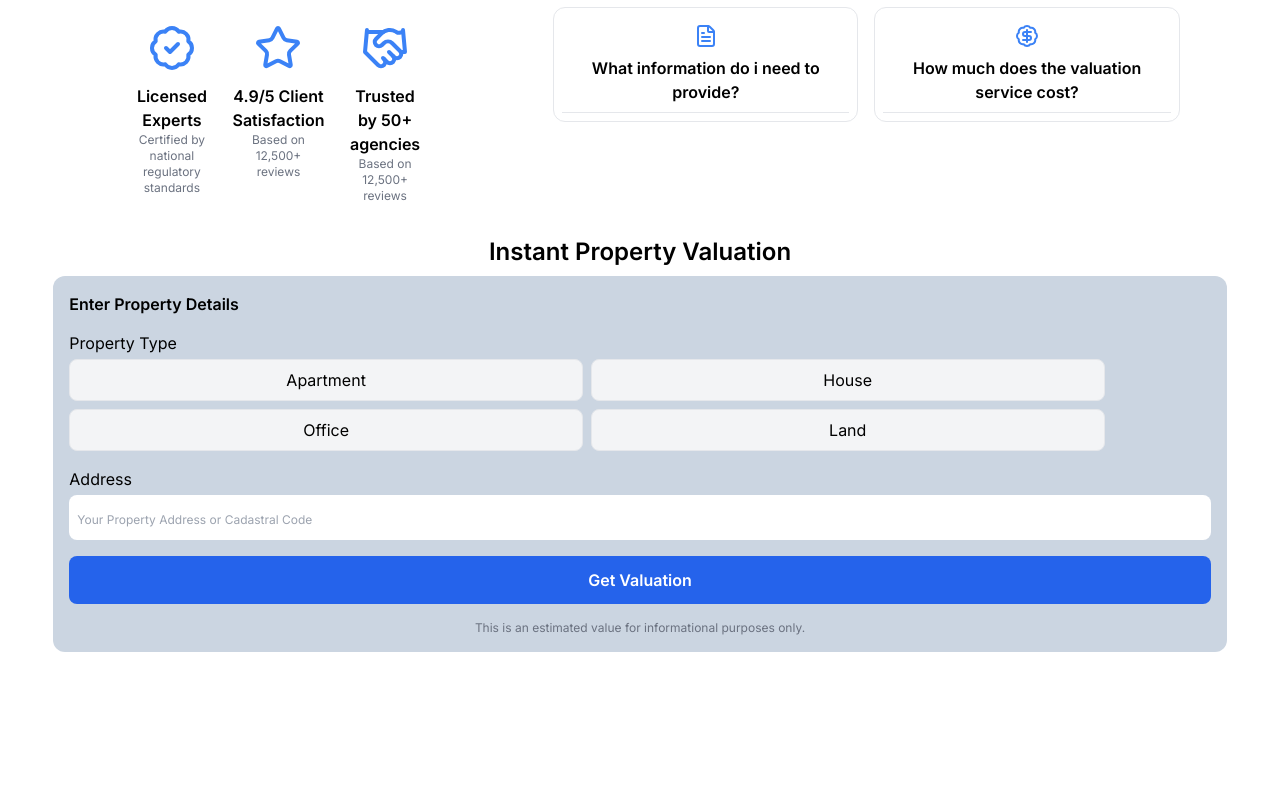
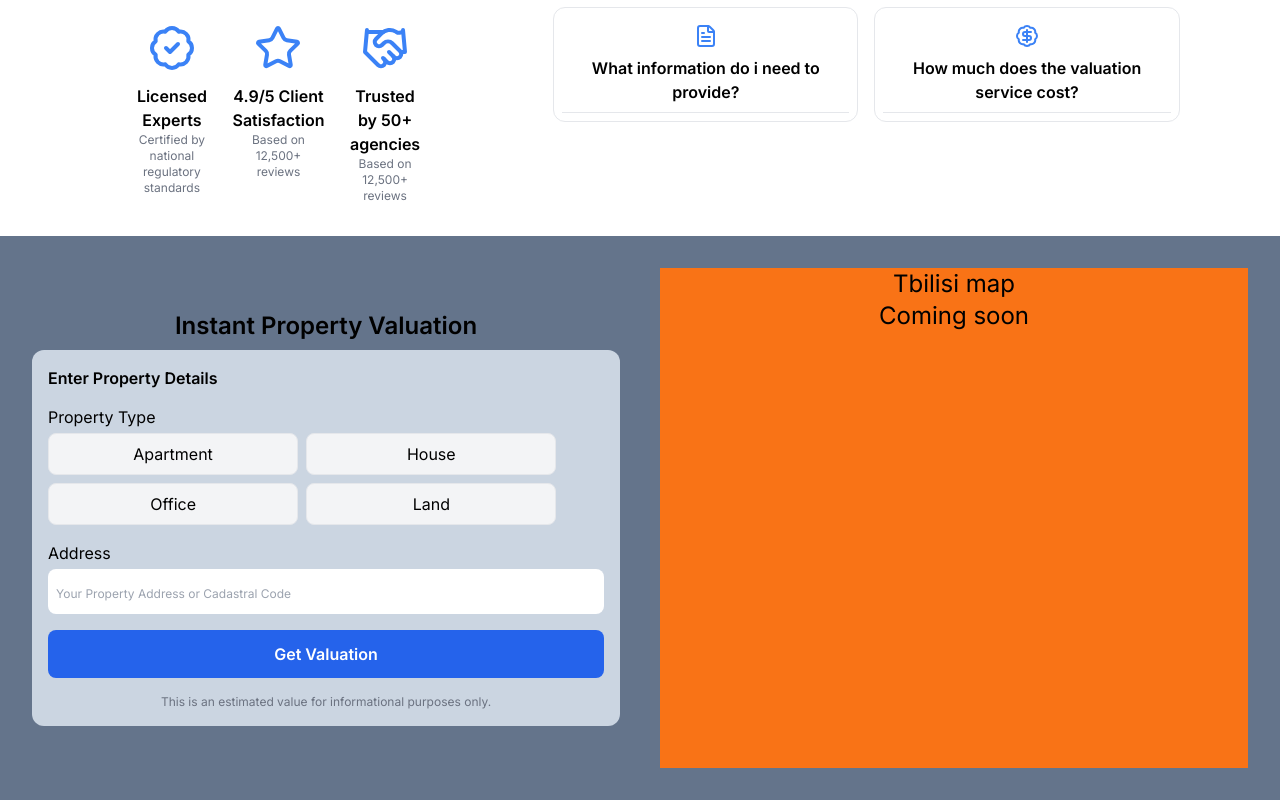
Before and after one commit to dodicha/work, a Next.js app: page /projects/valuation in a window 1280 px wide. Shown: the part 672-1472 px from the top of the page. Before the commit the page ends 1324 px from the top, so only its background shows below. Built offline with nearby package versions, Linux system fonts and the light colour scheme.

Commit message:
lets start to  add  map functional

```diff
--- a/src/app/projects/valuation/components/FastValuation.tsx
+++ b/src/app/projects/valuation/components/FastValuation.tsx
@@ -103,7 +103,7 @@ export default function FastValuation() {
   }
 
   return (
-    <div className="mt-10  text-center md:w-1/2 md:mt-0 lg:w-11/12 lg:m-auto ">
+    <div className="mt-10  text-center md:w-1/2 md:mt-0 lg:w-1/2 lg:m-auto ">
       <h2 className="font-semibold text-2xl mb-2">
         Instant Property Valuation
       </h2>
--- /dev/null
+++ b/src/app/projects/valuation/components/Map.tsx
@@ -0,0 +1,10 @@
+import React from "react";
+
+export default function Map() {
+  return (
+    <div className="lg:w-1/2 lg:h-[500px] lg:bg-orange-500 lg:text-center text-2xl">
+      <h1>Tbilisi map</h1>
+      <h1>Coming soon</h1>
+    </div>
+  );
+}
--- a/src/app/projects/valuation/page.tsx
+++ b/src/app/projects/valuation/page.tsx
@@ -6,6 +6,7 @@ import LanguageProvider from "./context/LanguageProvider";
 import TrustSection from "./components/TrustSection";
 import FastValuation from "./components/FastValuation";
 import Questions from "./components/Questions";
+import Map from "./components/Map";
 
 // telegrami gasakeTebelia
 
@@ -19,7 +20,10 @@ export default function Page() {
           <TrustSection />
           <Questions />
         </div>
-        <FastValuation />
+        <div className="flex items-center justify-center bg-slate-500 p-8 gap-10">
+          <FastValuation />
+          <Map />
+        </div>
       </div>
     </LanguageProvider>
   );
```
